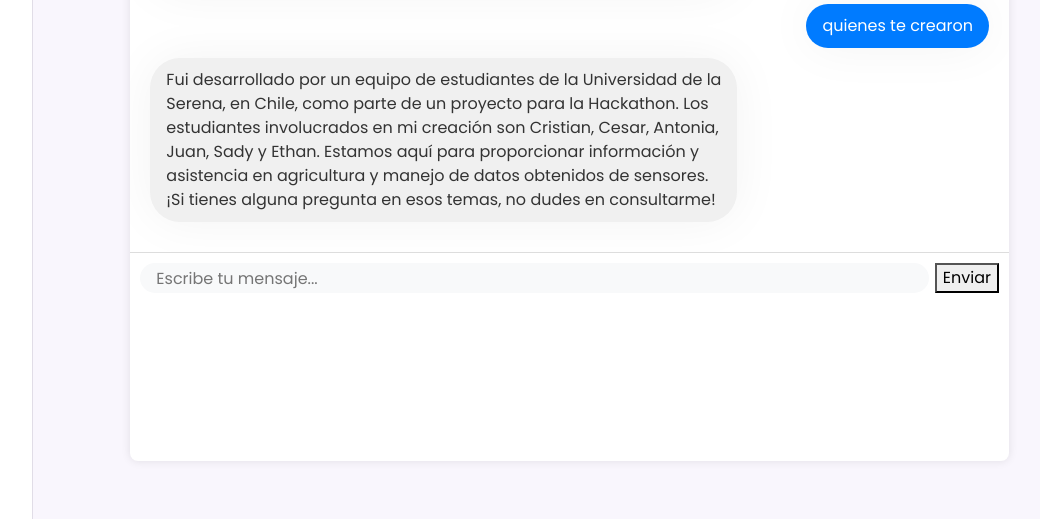
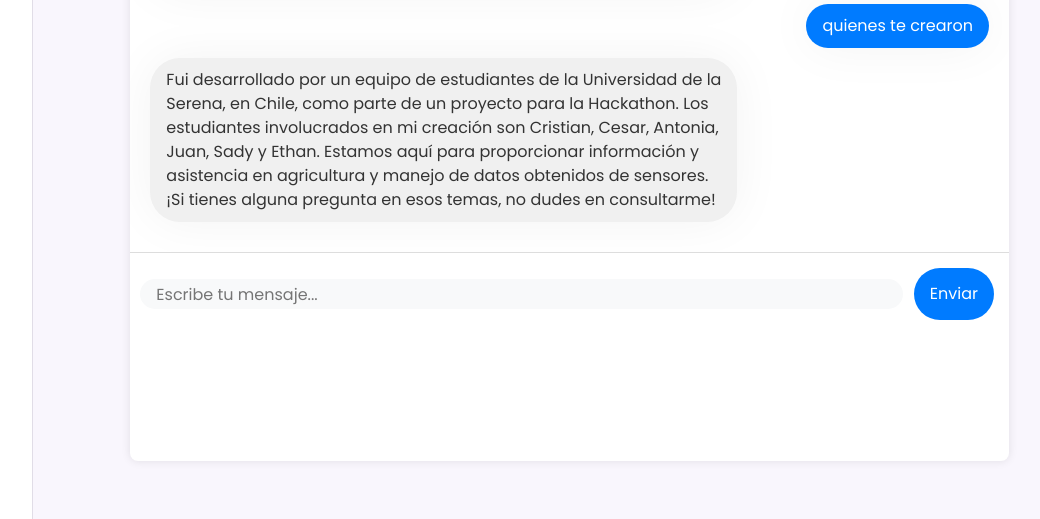
Before and after one commit to Cristian-Araya-Cubillos/HydroCare, a Flask app: page /chat-principal in a window 1280 px wide. Shown: the part 1778-2297 px from the top of the page, without its empty margins (187-1227 px from the left). Run offline with Flask 3, Linux system fonts and the light colour scheme.

Commit message:
arreglo Sady

```diff
--- a/dashboard/templates/chat-principal.html
+++ b/dashboard/templates/chat-principal.html
@@ -25,7 +25,8 @@
                 </div>
                 <div class="input-box">
                     <input type="text" id="user-input" placeholder="Escribe tu mensaje...">
-                    <button onclick="sendMessage()" id="sendButton">Enviar</button>
+                    <button class="sendButton" onclick="sendMessage()" id="sendButton">Enviar</button>
+
                 </div>
             </div>
         </main>
```
